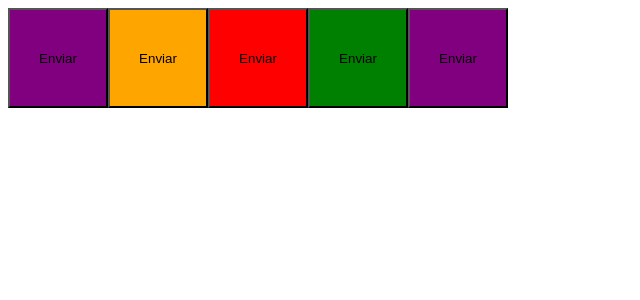
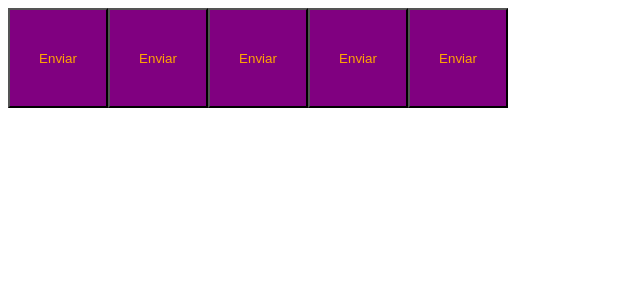
Before and after one commit to rodrigoaugusto99/IGNITE_TIMER, a React (Vite) app: page / in a window 1280 px wide. Shown: the top 300 px of the page, without its empty margins (0-640 px from the left). Built offline with nearby package versions, Linux system fonts and the light colour scheme.

Commit message:
configurando temas

```diff
--- a/src/App.tsx
+++ b/src/App.tsx
@@ -1,13 +1,15 @@
-import { Button } from "./components/Button";
+import { Button} from "./components/Button";
+import { ThemeProvider } from 'styled-components';
+import { defaultTheme } from "./styles/themes/default";
 
 export function App() {
   return (
-    <>
+    <ThemeProvider theme={defaultTheme}>
       <Button variant='primary'/>
       <Button variant='secundary'/>
       <Button variant='danger'/>
       <Button variant='success'/>
-      <Button variant='primary'/>
-    </>
+      <Button/>
+    </ThemeProvider>
   )
 }
--- a/src/components/Button.styles.ts
+++ b/src/components/Button.styles.ts
@@ -18,7 +18,10 @@
     width: 100px;
     height: 100px;
 
-    ${props => {
+    background-color: ${props => props.theme.primary};
+    color: ${props => props.theme.secundary}
+
+    /*${props => {
         return css`background-color: ${buttonVariants[props.variant]}`
-    }}
+    }}*/
 `
--- /dev/null
+++ b/src/styles/themes/default.ts
@@ -0,0 +1,4 @@
+export const defaultTheme = {
+    primary: 'purple',
+    secundary: 'orange',
+}
```
